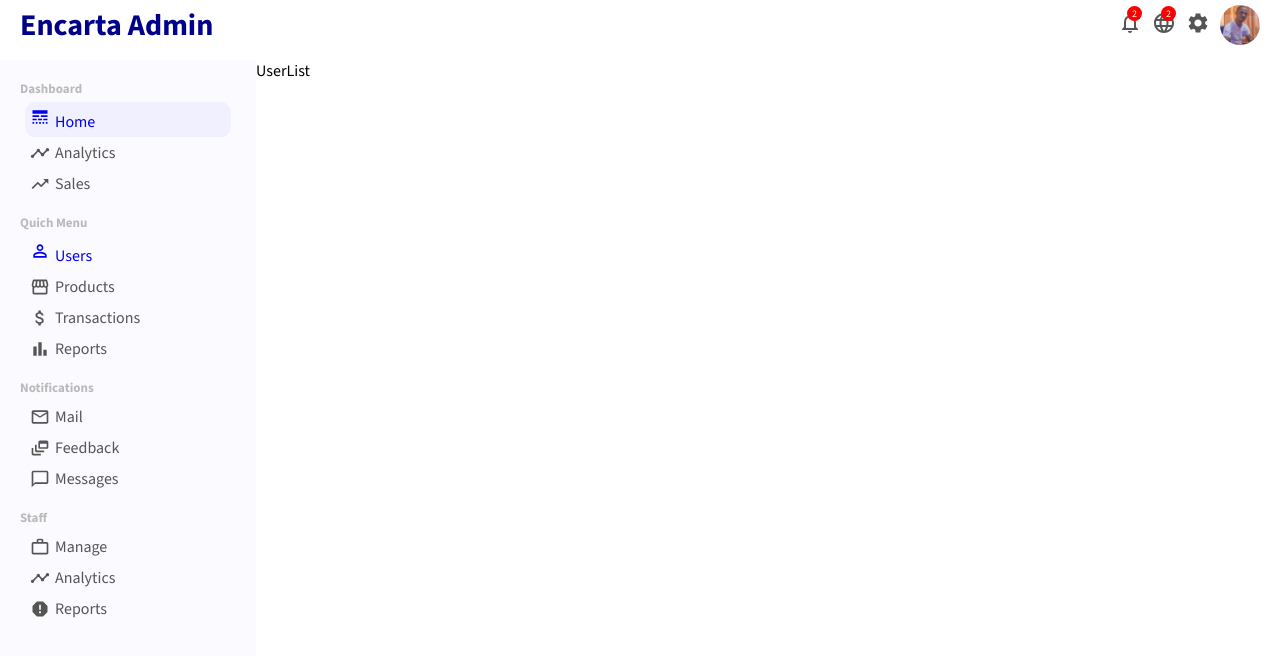
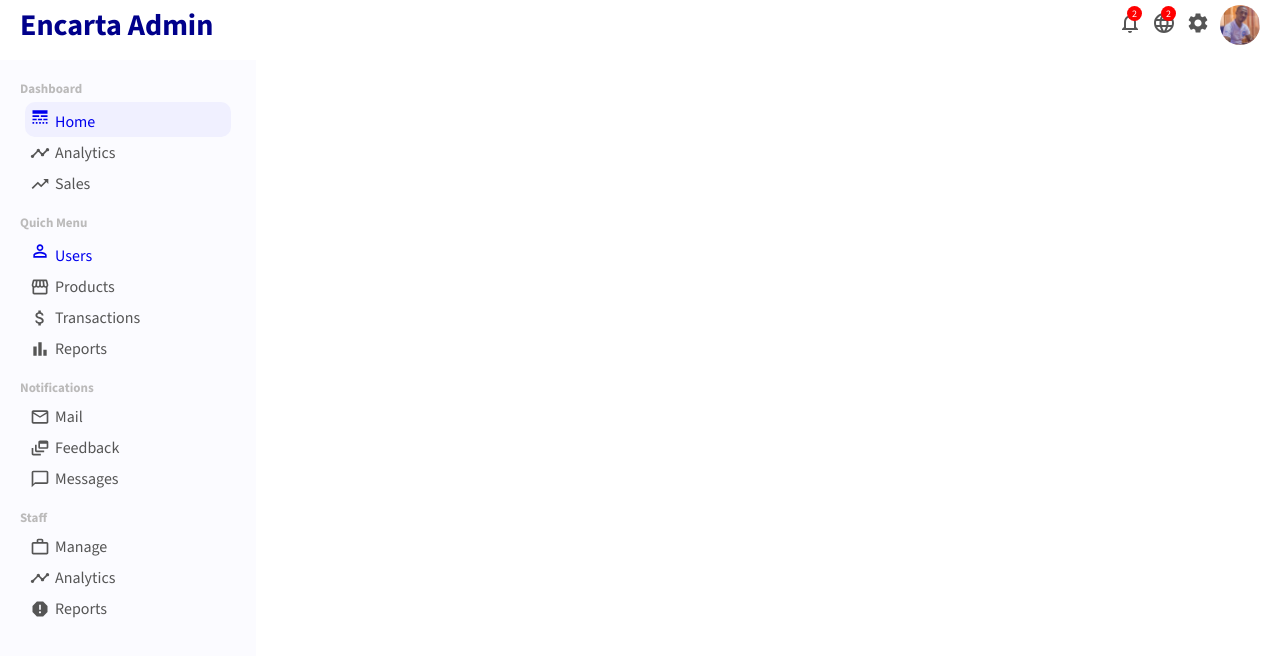
Before and after one commit to anyars-encarta/admin-panel, a React (Create React App) app: page /users in a window 1280 px wide. Shown: the top 656 px of the page. Built offline with nearby package versions, Linux system fonts and the light colour scheme.

Commit message:
Install @mui/x-data-grid

```diff
--- a/package.json
+++ b/package.json
@@ -7,6 +7,7 @@
     "@emotion/styled": "^11.11.5",
     "@mui/icons-material": "^5.15.15",
     "@mui/material": "^5.15.15",
+    "@mui/x-data-grid": "^7.3.1",
     "@testing-library/jest-dom": "^5.17.0",
     "@testing-library/react": "^13.4.0",
     "@testing-library/user-event": "^13.5.0",
--- a/src/pages/userList/UserList.jsx
+++ b/src/pages/userList/UserList.jsx
@@ -3,7 +3,9 @@
 
 const UserList = () => {
   return (
-    <div className='userList'>UserList</div>
+    <div className='userList'>
+
+    </div>
   )
 }
 
```
Also changed, not shown: 1 other file (tests, documents, lock files or other folders).
